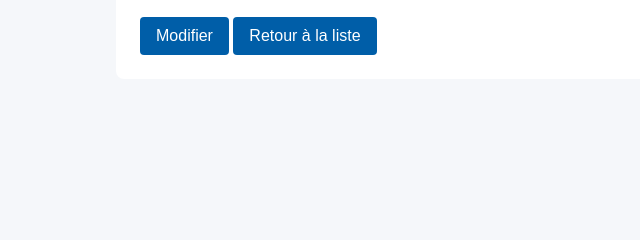
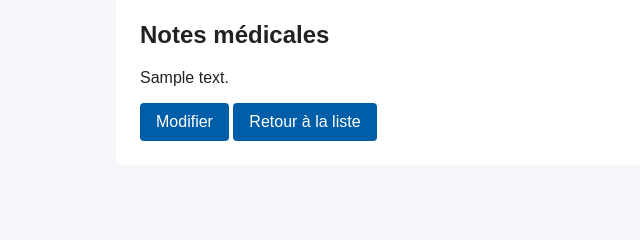
Before and after one commit to Licornae/medilabo, a Spring app: template frontend-service/src/main/resources/templates/patient-detail.html in a window 1280 px wide. Shown: the part 333-573 px from the top of the page, without its empty margins (0-640 px from the left). Run offline with Thymeleaf, Linux system fonts and the light colour scheme; the template is opened without the code that fills it: most values are stand-ins (such as "Sample title", 1, 10 or a date in 2020); data that the repository does not hold is empty; some of the project's set-up classes (security, data sources, template engines, error pages and the like) are left out, and stand-ins take their place.

Commit message:
feat: display medical notes on patient detail page

```diff
--- a/frontend-service/src/main/resources/templates/patient-detail.html
+++ b/frontend-service/src/main/resources/templates/patient-detail.html
@@ -40,6 +40,15 @@
     <span th:text="${patient.phoneNumber}"></span>
 </p>
 
+<h2>Notes médicales</h2>
+<div th:if="${#lists.isEmpty(notes)}">
+    <p>Aucune note médicale.</p>
+</div>
+<div th:if="${!#lists.isEmpty(notes)}">
+    <div th:each="note : ${notes}">
+        <p th:text="${note.note}"></p>
+    </div>
+</div>
 <a class="button" th:href="@{/patients/{id}/edit(id=${patient.id})}">
     Modifier
 </a>
```
